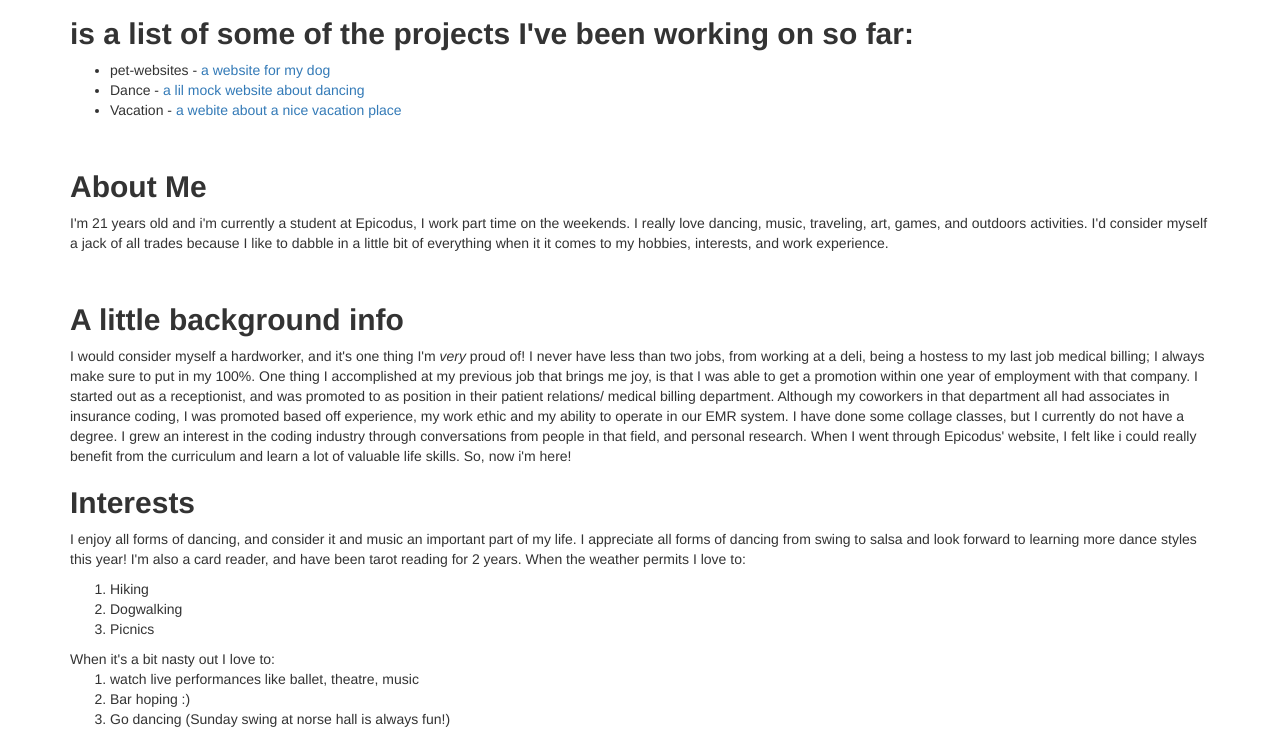
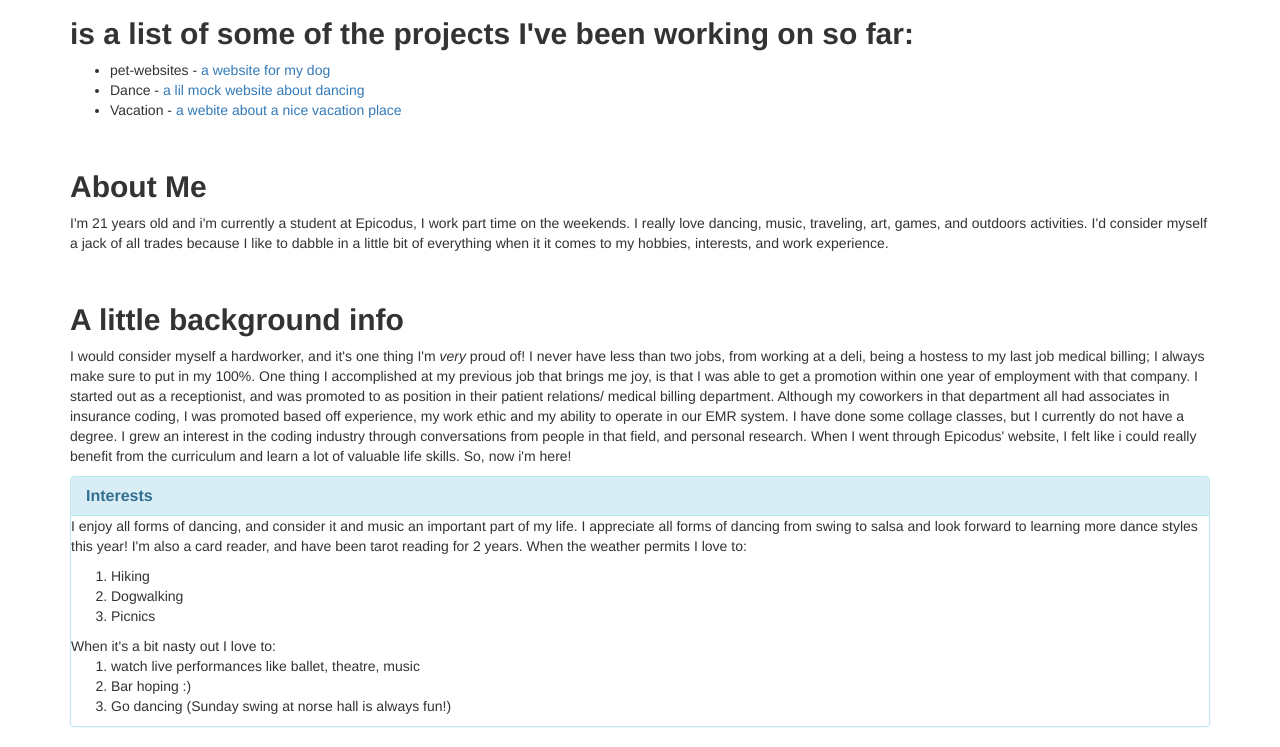
Before and after one commit to LonleyBuzzyBee/friyay, a plain HTML site: page index.html in a window 1280 px wide. Shown: the part 631-1378 px from the top of the page. Drawn offline with Linux system fonts and the light colour scheme.

Commit message:
add bootstrap stylings, div classes panel

```diff
--- a/index.html
+++ b/index.html
@@ -28,8 +28,12 @@
     <p>I'm 21 years old and i'm currently a student at Epicodus, I work part time on the weekends. I really love dancing, music, traveling, art, games, and outdoors activities. I'd consider myself a jack of all trades because I like to dabble in a little bit of everything when it it comes to my hobbies, interests, and work experience.</p>
     <br>
     <h2><strong>A little background info</strong></h2>
-    <p>I would consider myself a hardworker, and it's one thing I'm <em>very</em> proud of! I never have less than two jobs, from working at a deli, being a hostess to my last job medical billing; I always make sure to put in my 100%. One thing I accomplished at my previous job that brings me joy, is that I was able to get a promotion within one year of employment with that company. I started out as a receptionist, and was promoted to as position in their patient relations/ medical billing department. Although my coworkers in that department all had associates in insurance coding, I was promoted based off experience, my work ethic and my ability to operate in our EMR system. I have done some collage classes, but I currently do not have a degree. I grew an interest in the coding industry through conversations from people in that field, and personal research. When I went through Epicodus' website, I felt like i could really benefit from the curriculum and learn a lot of valuable life skills. So, now i'm here!   </p>
-    <h2><strong>Interests</strong></h2>
+    <p>I would consider myself a hardworker, and it's one thing I'm <em>very</em> proud of! I never have less than two jobs, from working at a deli, being a hostess to my last job medical billing; I always make sure to put in my 100%. One thing I accomplished at my previous job that brings me joy, is that I was able to get a promotion within one year of employment with that company. I started out as a receptionist, and was promoted to as position in their patient relations/ medical billing department. Although my coworkers in that department all had associates in insurance coding, I was promoted based off experience, my work ethic and my ability to operate in our EMR system. I have done some collage classes, but I currently do not have a degree. I grew an interest in the coding industry through conversations from people in that field, and personal research. When I went through Epicodus' website, I felt like i could really benefit from the curriculum and learn a lot of valuable life skills. So, now i'm here!</p>
+    <div class="panel panel-info">
+    <div class="panel-heading">
+    <h2 class="panel-title"><strong>Interests</strong></h2>
+    </div>
+    <div class="body">
     <p>I enjoy all forms of dancing, and consider it and music an important part of my life. I appreciate all forms of dancing from swing to salsa and look forward to learning more dance styles this year! I'm also a card reader, and have been tarot reading for 2 years. When the weather permits I love to:
         <ol>
             <li>Hiking</li>
@@ -42,5 +46,7 @@
             <li>Go dancing (Sunday swing at norse hall is always fun!)</li>
         </ol></p>
     </div>
+    </div>
+    </div>
 </body>
 </html>
```
